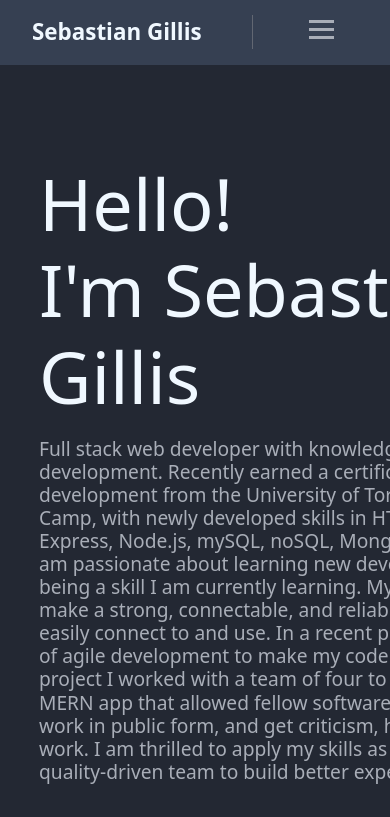
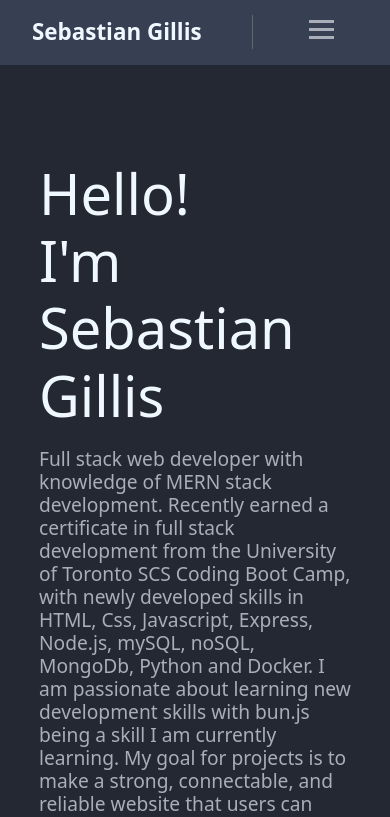
Before and after one commit to sw33ws/Portfolio, a React (Create React App) app in the folder client/: page / in a window 390 px wide. Shown: the top 817 px of the page. Built offline with nearby package versions, Linux system fonts and the light colour scheme.

Commit message:
updated portfolio

```diff
--- a/client/src/components/oldnav/NavTabs.css
+++ b/client/src/components/oldnav/NavTabs.css
@@ -26,7 +26,11 @@ a {
     color: inherit;
     text-decoration: inherit;
     cursor: pointer;
-  }
+}
+
+a.active {
+    color: #FFA500;
+}
 
 #line {
     border-left: 6px solid #626772;
--- a/client/src/components/pageParts/aboutme.css
+++ b/client/src/components/pageParts/aboutme.css
@@ -19,14 +19,39 @@
 .about-title {
     color: aliceblue;
     font-size: 4.5rem;
-    word-wrap: break-word
+    word-wrap: break-word;
 }
 
 .about-text {
     color: #a9aeb8;
     padding-top: 10px;
     font-size: 1.2rem;
-    word-wrap: break-word
+    word-wrap: break-word;
+}
+
+@media only screen and (max-width: 700px) {
+    .aboutme-body {
+        background-color: #232833;
+        margin: 0 auto;
+        width: 80%;
+        display: grid;
+        grid-template-columns: repeat(auto-fit, minmax(300px, 1fr));
+        gap: 4rem;
+    }
+    .about-title {
+        color: aliceblue;
+        font-size: 3.5rem;
+        word-wrap: break-word;
+    }
+    .about-text {
+        color: #a9aeb8;
+        padding-top: 10px;
+        font-size: 1.2rem;
+        word-wrap: break-word;
+    }
+    .profile-picture {
+        width: 300px;
+    }
 }
 
 /* #Aboutme {
--- a/client/src/components/pageParts/contactinfo.css
+++ b/client/src/components/pageParts/contactinfo.css
@@ -9,12 +9,11 @@
     display: block;
     justify-content: center;
     margin: auto;
-    width: 25%;
+    width: 55%;
 }
 
 .form-label {
     color: aliceblue;
-    padding-top: 5px;
     font-size: 20px;
     display: block;
     margin: auto;
@@ -22,54 +21,7 @@
 
 #submitButton {
     color: aliceblue;
-    padding-top: 5px;
     font-size: 20px;
     display: block;
     margin: auto;
 }
-
-#formBoxs {
-    width: 450px;
-}
-
-@media only screen and (max-width: 700px) {
-    .backgroundColorContact {
-        background-color: #191e29;
-        padding-bottom: 50px;
-    }
-
-    #contactInfoForm {
-        padding-top: 50px;
-        background-color: #191e29;
-        display: block;
-        justify-content: center;
-        margin: auto;
-        width: 50%;
-    }
-
-    .form-label {
-        color: aliceblue;
-        padding-top: 5px;
-        font-size: 10px;
-        display: block;
-        margin: auto;
-    }
-
-    #submitButton {
-        color: aliceblue;
-        padding-top: 0px;
-        font-size: 10px;
-        display: block;
-        margin: auto;
-    }
-
-    #formBoxs {
-        width: 200px;
-        height: 20px;
-
-    }
-
-    .btn {
-        width: 50px;
-    }
-}
--- a/client/src/components/pageParts/skills.css
+++ b/client/src/components/pageParts/skills.css
@@ -43,6 +43,15 @@
     justify-content: center;
     padding-top: 2rem;
     color: #a9aeb8;
+}
+
+@media only screen and (max-width: 700px) {
+    .Skills {
+        padding: 0rem 0rem;
+        display: grid;
+        grid-template-columns: repeat(auto-fit, minmax(300px, 1fr));
+        gap: 2rem;
+    }
 }
 
 /* .title1 {
--- a/client/src/components/pageParts/work.css
+++ b/client/src/components/pageParts/work.css
@@ -71,6 +71,13 @@
     right: 0;
 }
 
+@media only screen and (max-width: 700px) {
+    .project-holder {
+        display: grid;
+        grid-template-columns: repeat(auto-fit, minmax(300px, 1fr));
+        gap: 4rem;
+    }
+}
 
 /*
 #workHighLight {
```
Also changed, not shown: client/src/components/oldnav/NavTabs.js (+0 -31 lines).
